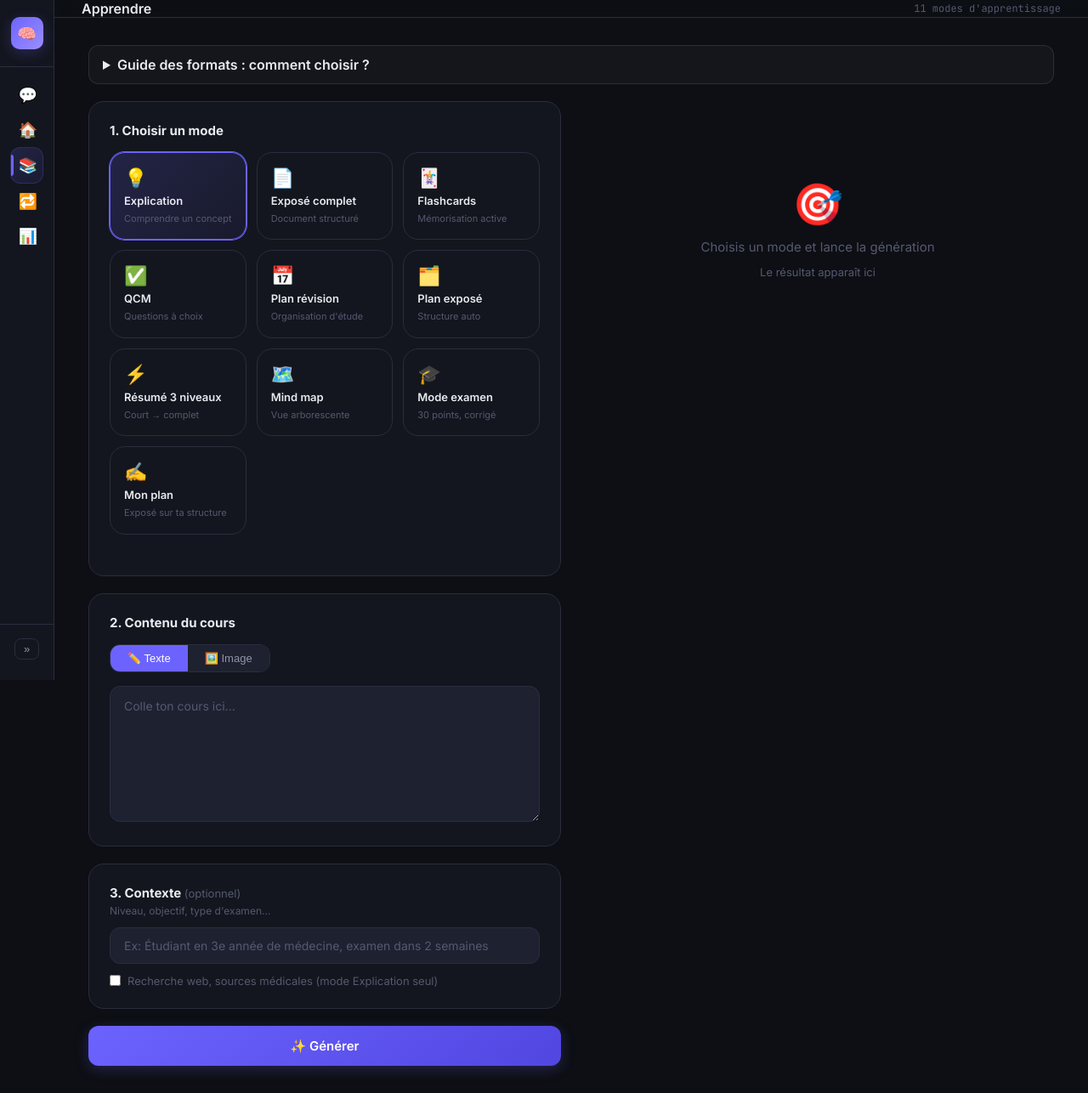
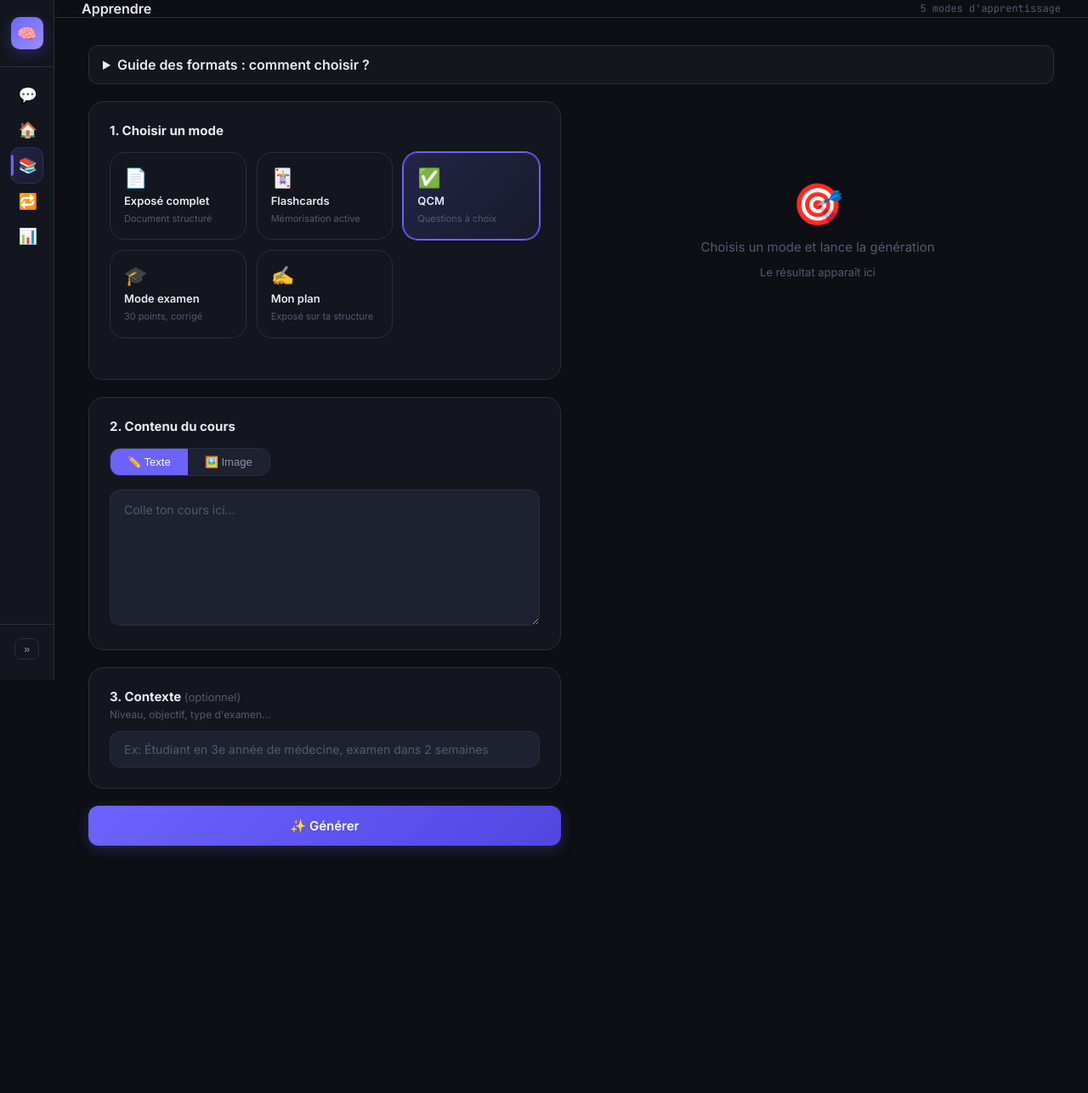
Before and after one commit to DJACK73/study-agent, a Flask app: page /apprendre in a window 1280 px wide. Shown: the whole page at 85% size. After the commit the page ends 1005 px from the top, so only its background shows below. Run offline with Flask 3, Linux system fonts and the light colour scheme.

Commit message:
refactor(apprendre): retrait des modes doublons du chat (1,5,6,7,8), de la case web, compteur à 5

```diff
--- a/app.py
+++ b/app.py
@@ -94,9 +94,6 @@ def api_generer():
             est_image = True
             contenu_id = "cours (image)"
         else:
-            if mode == 1 and data.get("web"):
-                from modules.web_context import enrichir
-                contexte, sources, web_statut = enrichir(texte, contexte, medical=True)
             resultat  = generer(texte, mode, est_image=False, contexte=contexte)
             est_image = False
             contenu_id = texte[:60]
--- a/templates/_guide_formats.html
+++ b/templates/_guide_formats.html
@@ -1,7 +1,8 @@
 <details class="guide-formats">
   <summary>Guide des formats : comment choisir ?</summary>
   <div class="gf-grid">
-    <div class="gf-item"><b>Résumé</b><span>L'essentiel en peu de lignes. Pour démarrer un sujet.</span></div>
+    <div class="gf-item"><b>Résumé</b><span>L'essentiel en peu de lignes. <i>dans Discuter</i></span></div>
+    <div class="gf-item"><b>Explication, plan de révision</b><span>Demande-les directement dans Discuter.</span></div>
     <div class="gf-item"><b>Schéma</b><span>Diagramme des liens et étapes. Pour les processus. <i>bientôt</i></span></div>
     <div class="gf-item"><b>Tableau</b><span>Comparer des notions côte à côte. <i>bientôt</i></span></div>
     <div class="gf-item"><b>Fiche 1 page</b><span>Synthèse imprimable pour la veille d'examen. <i>bientôt</i></span></div>
--- a/templates/apprendre.html
+++ b/templates/apprendre.html
@@ -1,7 +1,7 @@
 {% extends "base.html" %}
 {% block title %}Apprendre — Study Agent{% endblock %}
 {% block topbar_title %}Apprendre{% endblock %}
-{% block topbar_sub %}11 modes d'apprentissage{% endblock %}
+{% block topbar_sub %}5 modes d'apprentissage{% endblock %}
 
 {% block extra_style %}
 .mode-grid { display: grid; grid-template-columns: repeat(3,1fr); gap: 12px; margin-bottom: 24px; }
@@ -142,11 +142,6 @@
     <div class="card">
       <div style="font-size:15px;font-weight:700;margin-bottom:16px;">1. Choisir un mode</div>
       <div class="mode-grid">
-        <div class="mode-card selected" onclick="selectMode(1,this)" data-mode="1">
-          <span class="mode-icon">💡</span>
-          <span class="mode-name">Explication</span>
-          <span class="mode-desc">Comprendre un concept</span>
-        </div>
         <div class="mode-card" onclick="selectMode(2,this)" data-mode="2">
           <span class="mode-icon">📄</span>
           <span class="mode-name">Exposé complet</span>
@@ -157,30 +152,10 @@
           <span class="mode-name">Flashcards</span>
           <span class="mode-desc">Mémorisation active</span>
         </div>
-        <div class="mode-card" onclick="selectMode(4,this)" data-mode="4">
+        <div class="mode-card selected" onclick="selectMode(4,this)" data-mode="4">
           <span class="mode-icon">✅</span>
           <span class="mode-name">QCM</span>
           <span class="mode-desc">Questions à choix</span>
-        </div>
-        <div class="mode-card" onclick="selectMode(5,this)" data-mode="5">
-          <span class="mode-icon">📅</span>
-          <span class="mode-name">Plan révision</span>
-          <span class="mode-desc">Organisation d'étude</span>
-        </div>
-        <div class="mode-card" onclick="selectMode(6,this)" data-mode="6">
-          <span class="mode-icon">🗂️</span>
-          <span class="mode-name">Plan exposé</span>
-          <span class="mode-desc">Structure auto</span>
-        </div>
-        <div class="mode-card" onclick="selectMode(7,this)" data-mode="7">
-          <span class="mode-icon">⚡</span>
-          <span class="mode-name">Résumé 3 niveaux</span>
-          <span class="mode-desc">Court → complet</span>
-        </div>
-        <div class="mode-card" onclick="selectMode(8,this)" data-mode="8">
-          <span class="mode-icon">🗺️</span>
-          <span class="mode-name">Mind map</span>
-          <span class="mode-desc">Vue arborescente</span>
         </div>
         <div class="mode-card" onclick="selectMode(9,this)" data-mode="9">
           <span class="mode-icon">🎓</span>
@@ -232,9 +207,6 @@
       <div style="font-size:15px;font-weight:700;margin-bottom:4px;">3. Contexte <span style="color:var(--text3);font-weight:400;font-size:13px;">(optionnel)</span></div>
       <div style="font-size:12px;color:var(--text3);margin-bottom:12px;">Niveau, objectif, type d'examen...</div>
       <input class="input" id="contexte" placeholder="Ex: Étudiant en 3e année de médecine, examen dans 2 semaines"/>
-      <label style="display:flex;gap:8px;align-items:center;margin-top:12px;font-size:13px;color:var(--text3);">
-        <input type="checkbox" id="web-search"/> Recherche web, sources médicales (mode Explication seul)
-      </label>
     </div>
 
     <!-- Longueur exposé (mode 2 uniquement) -->
@@ -430,7 +402,7 @@
 
 {% block scripts %}
 <script>
-let currentMode = 1;
+let currentMode = 4;
 let imageB64 = '';
 let imageTab = false;
 let currentLongueur = 'moyen';
@@ -521,7 +493,6 @@ async function lancer() {
     } else {
       const data = await apiPost('/api/generer', {
         mode: currentMode, texte, image_b64: imageB64, contexte,
-        web: currentMode === 1 && document.getElementById('web-search').checked
       });
       hideLoading();
       if (data.error) { showToast(data.error, 'error'); return; }
@@ -535,9 +506,8 @@ async function lancer() {
         return;
       }
       else showTextResult(data.resultat,
-        ['','💡','📄','🃏','✅','📅','🗂️','⚡','🗺️','🎓'][currentMode],
-        ['','Explication','Exposé','Flashcards','QCM','Plan de révision',
-         'Plan d\'exposé','Résumé','Mind map','Examen'][currentMode]);
+        ({2:'📄',3:'🃏',4:'✅',9:'🎓'})[currentMode],
+        ({2:'Exposé',3:'Flashcards',4:'QCM',9:'Examen'})[currentMode]);
       afficherSources(data);
     }
     showToast('Génération terminée !', 'success');
```
